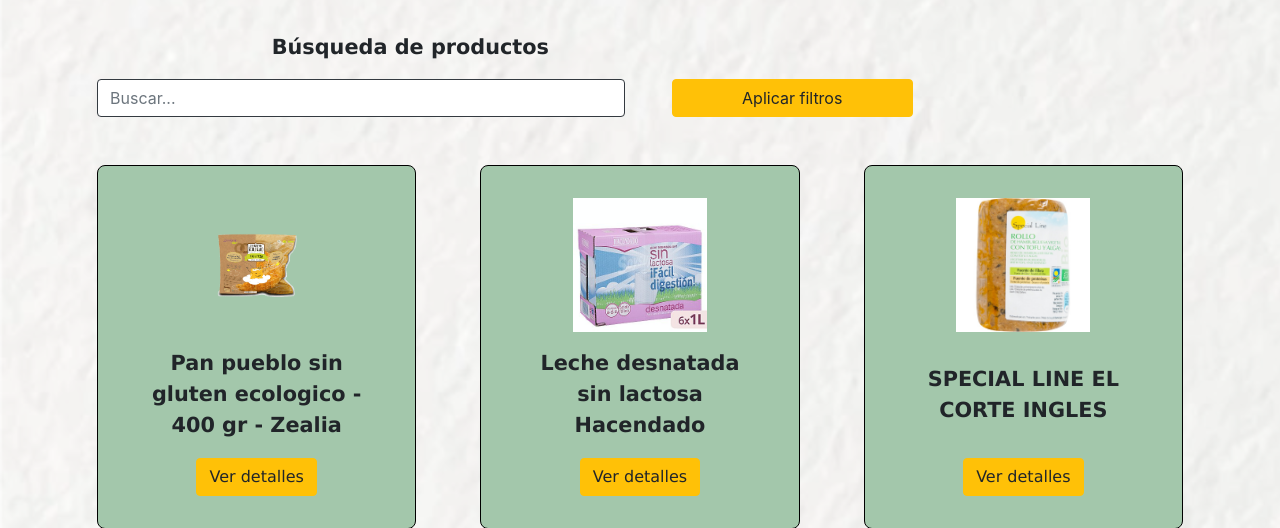
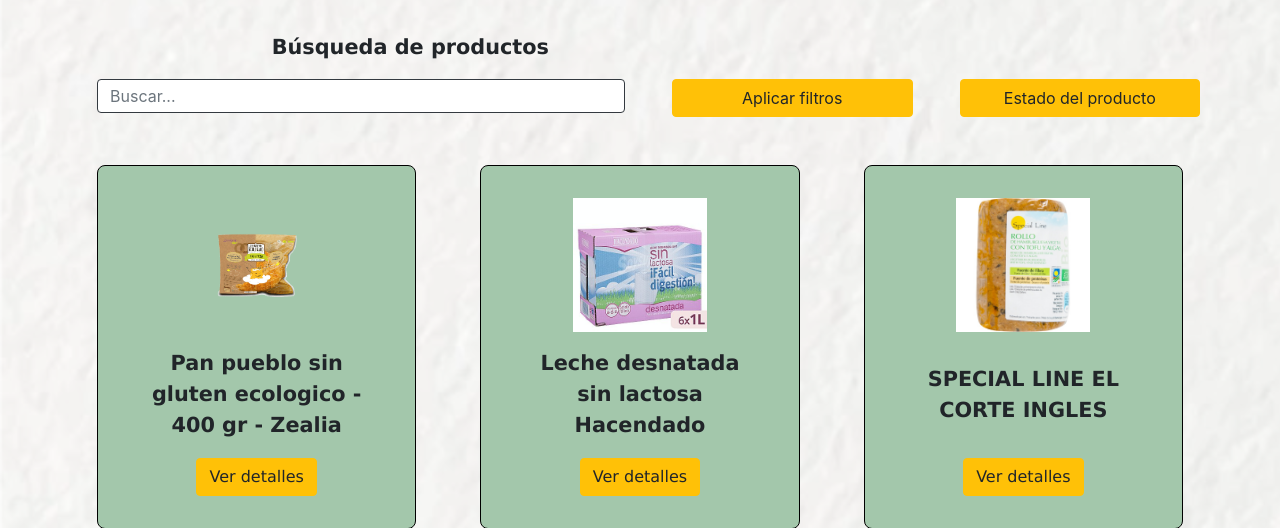
Before and after one commit to fersolesp/Eatsy, a Django app: page /product/list in a window 1280 px wide. Shown: the part 84-612 px from the top of the page. Run offline with Django 3.2, Linux system fonts and the light colour scheme; a user stored in the database is signed in; data comes from the database, SQL or seed files in the repository; some libraries are stand-ins or nearby versions.

Commit message:
feat: Filtrado de productos por estado para admin
Se ha implementado un menú desplegable donde el administrador puede filtrar los productos entre aquellos aceptados y los que están pendiente de revisión. #28

```diff
--- a/product/templates/products/list.html
+++ b/product/templates/products/list.html
@@ -9,16 +9,32 @@
         <div class="row justify-content-center ">
             <div class="col-sm-8 nombreProducto">Búsqueda de productos</div>
         </div>
-        <form action="/">
-            <div class="row ">
-                <div style="padding-top: 1em;padding-bottom: 1em;" class="padding-list col-sm-6">
-                    <input class="w-100 h-100 form-control border border-dark" type="text" name="query" placeholder="Buscar...">
+        <div class="row">
+            <div style="padding-top: 1em;padding-bottom: 1em;" class="padding-list col-sm-6">
+                <form action="/product/list">
+                        <input class="w-100 h-100 form-control border border-dark" type="text" name="titulo" placeholder="Buscar...">
+                </form>
+            </div>
+            <div  style="padding-top: 1em; padding-bottom: 1em;" class="padding-list col-lg-3 col-md-4 col-sm-6">
+                <form action="/product/list">
+                    <button  class="w-100 btn btn-warning btn-md" type="submit">Aplicar filtros</button>
+                </form>
+            </div>
+            {% if user.is_superuser %}
+            <div style="padding-top: 1em;padding-bottom: 1em;" class="dropdown padding-list col-lg-3 col-md-4 col-sm-6">
+                <button class="w-100 btn btn-warning btn-md" type="button" id="dropdownMenuButton" data-toggle="dropdown" aria-haspopup="true" aria-expanded="false">
+                  Estado del producto
+                </button>
+                <div class="dropdown-menu" aria-labelledby="dropdownMenuButton">
+                  <a class="dropdown-item" href="/product/list?estado=aceptado">Aceptados</a>
+                  <a class="dropdown-item" href="/product/list?estado=pendiente">A revisar</a>
+                  <a class="dropdown-item" href="/product/list">Todos</a>
                 </div>
-                <div  style="padding-top: 1em; padding-bottom: 1em;" class="padding-list col-lg-3 col-md-4 col-sm-6">
-                    <button  class="w-100 btn btn-warning btn-md" type="submit">Aplicar filtros</button>
-                </div>
-            </div>
-        </form>
+              </div>
+            {% endif %}
+        </div>
+
+
         <div class="row justify-content-center">
                 {% for product in products %}
                     <div class="col-lg-4 col-md-6 col-12 d-flex product-card">
--- a/product/views.py
+++ b/product/views.py
@@ -39,6 +39,10 @@ def listProduct(request):
     product_list = Producto.objects.all()
     if not request.user.is_superuser:
         product_list = product_list.filter(estado='Aceptado')
+    else:
+        if request.GET.get('estado','') == "aceptado" or request.GET.get('estado','') == "pendiente":
+            estado_get = "Aceptado" if request.GET["estado"] == "aceptado" else "Pendiente"
+            product_list = product_list.filter(estado=estado_get)
 
     if request.GET & SearchProductForm.base_fields.keys():
         searchProductForm = SearchProductForm(request.GET)
```
